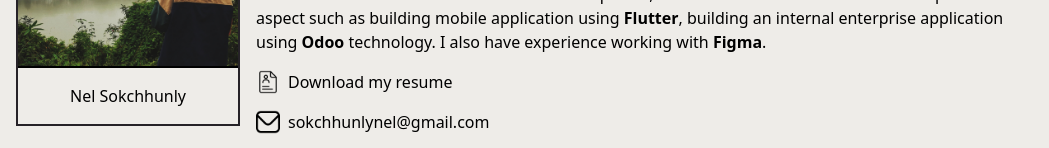
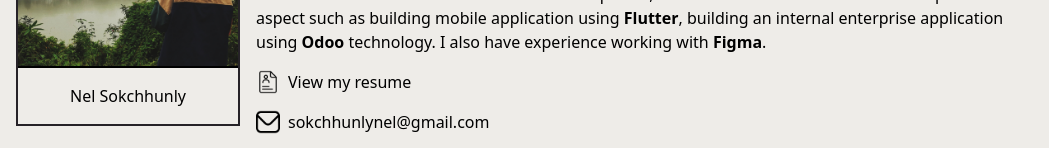
Before and after one commit to Nel-sokchhunly/personal-portfolio, a Next.js app: page /about in a window 1280 px wide. Shown: the part 202-350 px from the top of the page, without its empty margins (0-1049 px from the left). Built offline with nearby package versions, Linux system fonts and the light colour scheme.

Commit message:
fix about page

```diff
--- a/pages/about.tsx
+++ b/pages/about.tsx
@@ -1,5 +1,8 @@
 import MainLayout from '../layouts/MainLayout';
 import Image from 'next/image';
+
+const resumeLink =
+  'https://drive.google.com/file/d/1mvz3lnh6SZf0tpLCjk__tBHk36HlH8kC/view?usp=sharing';
 
 export default function About() {
   return (
@@ -39,7 +42,7 @@
           </p>
 
           <div className='w-full flex flex-col space-y-4 mt-4'>
-            <a href="public\assets\Nel Sokchhunly's resume.pdf" download>
+            <a href={resumeLink}>
               <div className='flex items-start space-x-2'>
                 <Image
                   src='/assets/cv.png'
@@ -47,7 +50,7 @@
                   width='24'
                   height='24'
                 />
-                <span>Download my resume</span>
+                <span>View my resume</span>
               </div>
             </a>
             <a href='mailto:sokchhunlynel@example.com'>
```
